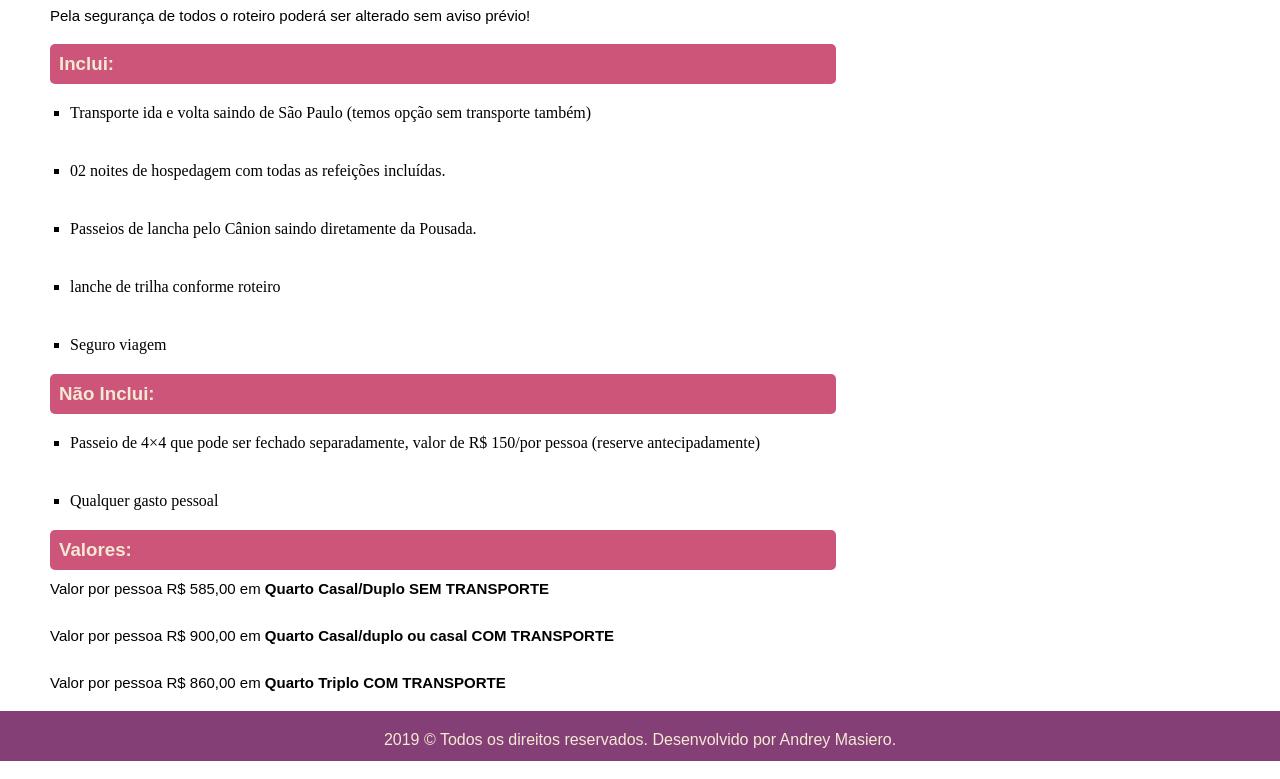
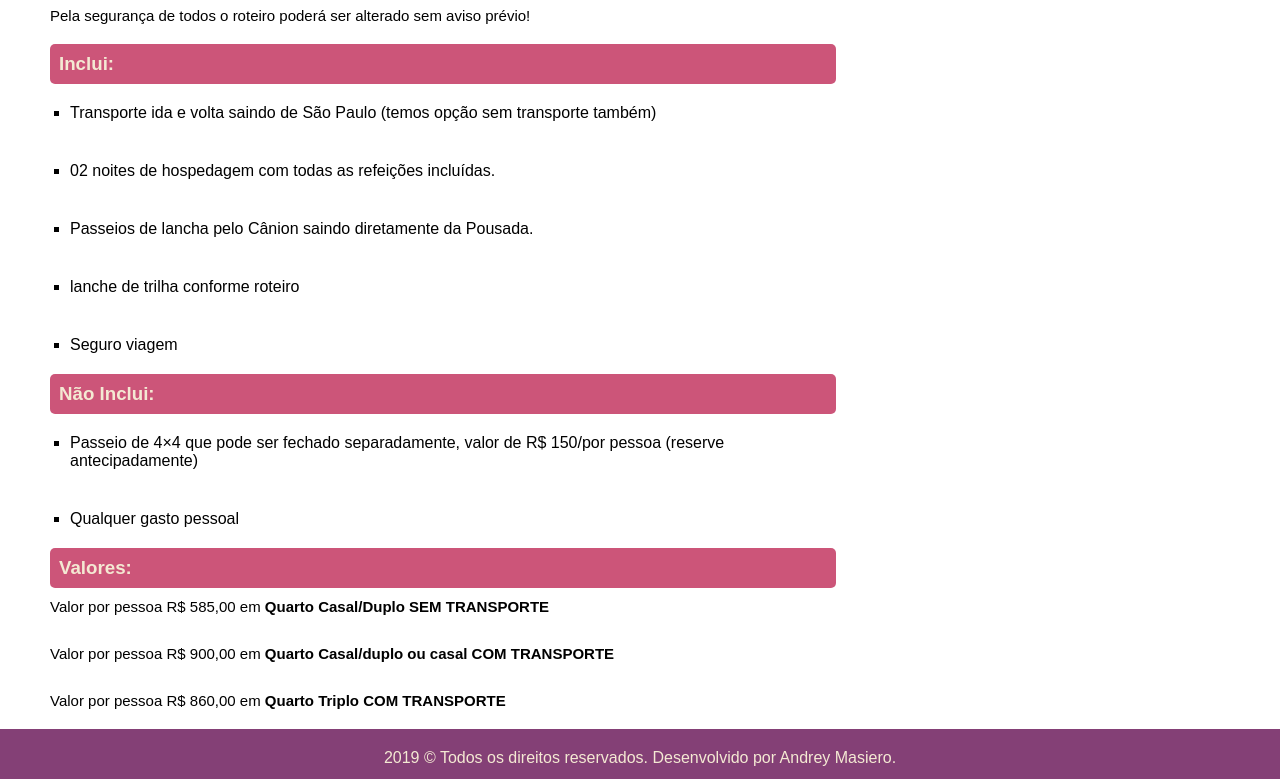
Before and after one commit to breno-sapucaia/responsive-web-development-exercises, a plain HTML site: page StarGencia/index.html in a window 1280 px wide. Shown: the part 940-1719 px from the top of the page. Drawn offline with Linux system fonts and the light colour scheme.

Commit message:
fonte ajustada

```diff
--- a/StarGencia/estilo.css
+++ b/StarGencia/estilo.css
@@ -122,6 +122,7 @@
 }
 .conteudo li{
     list-style: square;
+    font-family:Arial, Helvetica, sans-serif !important;
     padding:20px 0 20px 0;
 }
 .formulario{
```
